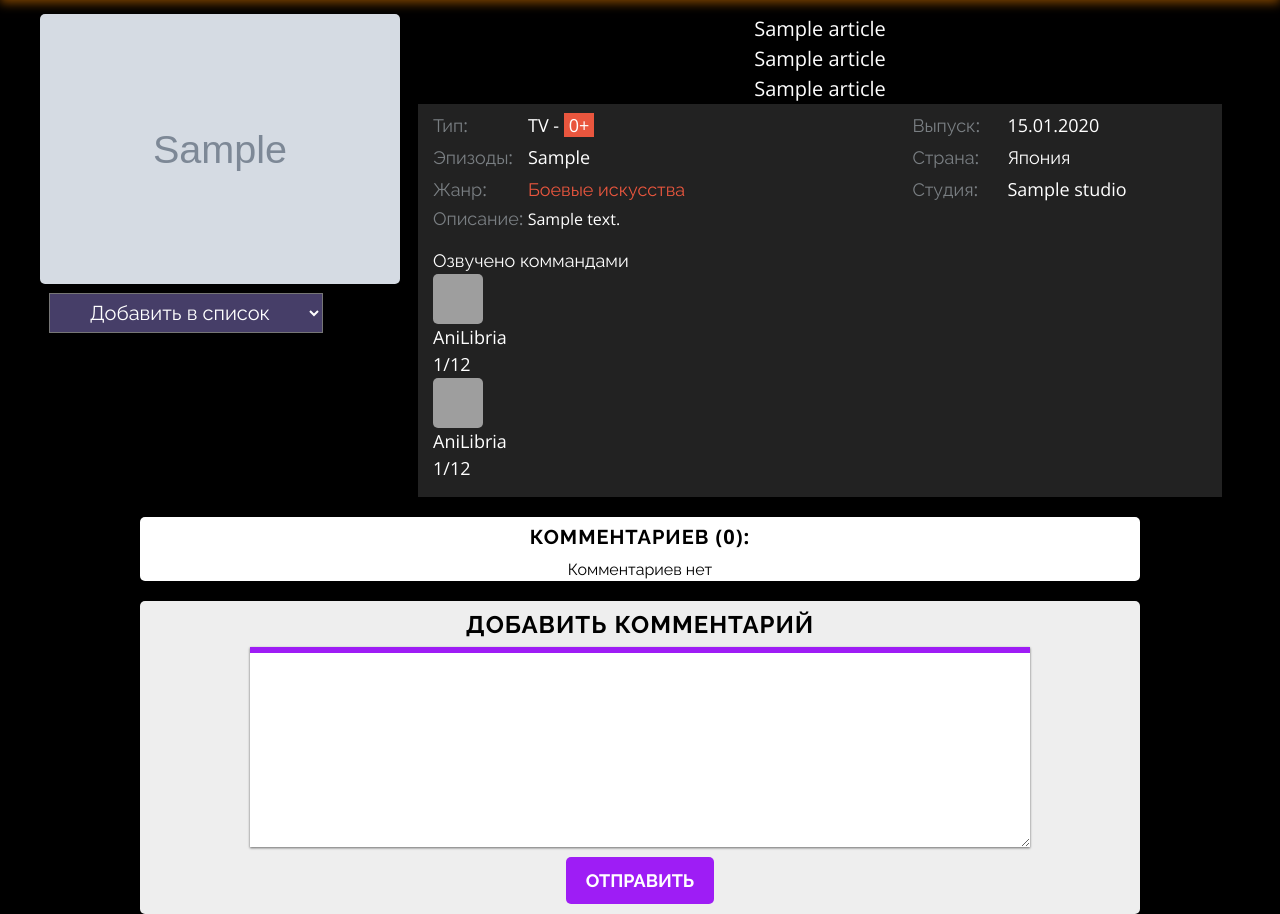
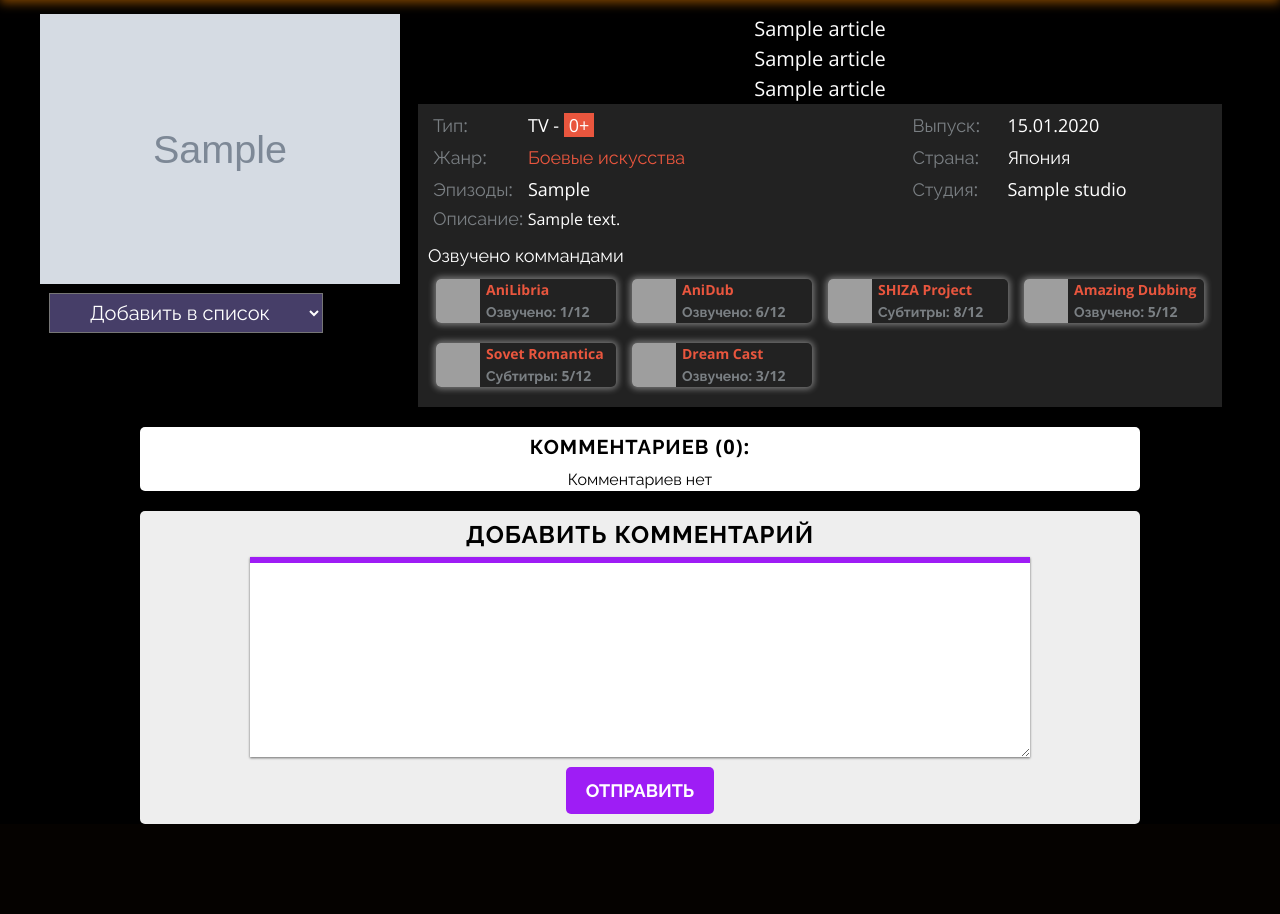
Before and after one commit to lbabaykal/Marena, a Laravel app: page /articles/1 in a window 1280 px wide. Shown: the part 56-970 px from the top of the page. After the commit the page ends 880 px from the top, so only its background shows below. Run offline with Laravel 10, Linux system fonts and the light colour scheme; data comes from the database, SQL or seed files in the repository; tables that the repository leaves empty hold one stand-in row (values such as "Sample post"); grey boxes marked "Sample" are stand-in pictures; grey boxes are pictures that could not be loaded.

Commit message:
Поле is_show теперь status(PUBLISHED,DRAFT,ARCHIVE). Изменена миграция статей. Изменены шаблоны изменения и добавления статей. Добавлен локальный scope для статусов статей. Изменены реквесты для добавления и редактирования статей.

```diff
--- a/app/Http/Controllers/ArticleController.php
+++ b/app/Http/Controllers/ArticleController.php
@@ -47,7 +47,7 @@ class ArticleController extends Controller
     public function filter(): View
     {
         $articles = app()->make(Pipeline::class)
-            ->send(Article::query()->where('is_show', 1))
+            ->send(Article::query()->status('PUBLISHED'))
             ->through([
                 Title::class,
                 Category::class,
--- a/app/Http/Controllers/FolderController.php
+++ b/app/Http/Controllers/FolderController.php
@@ -27,7 +27,6 @@ class FolderController extends Controller
     {
         $articles = app()->make(Pipeline::class)
             ->send(Favorites::query()
-                ->where('is_show', 1)
                 ->where('user_id', auth()->id())
                 ->join('articles', 'favorites.article_id', '=', 'articles.id')
                 ->join('ratings', 'ratings.article_id', '=', 'articles.id')
--- a/app/Http/Controllers/MainController.php
+++ b/app/Http/Controllers/MainController.php
@@ -12,15 +12,15 @@ class MainController extends Controller
     public function __invoke(): View
     {
         $articles_anime = Article::query()
+            ->status('PUBLISHED')
             ->where('category_id', 1)
-            ->where('is_show', 1)
             ->limit(Marena::COUNT_ARTICLES_MAIN)
             ->latest('updated_at')
             ->get();
 
         $articles_dorams = Article::query()
+            ->status('PUBLISHED')
             ->where('category_id', 2)
-            ->where('is_show', 1)
             ->limit(Marena::COUNT_ARTICLES_MAIN)
             ->latest('updated_at')
             ->get();
--- a/app/Http/Requests/Admin/Article/StoreRequest.php
+++ b/app/Http/Requests/Admin/Article/StoreRequest.php
@@ -35,7 +35,7 @@ class StoreRequest extends FormRequest
             'episodes' => ['nullable', 'string', 'max:255'],
             'release' => ['required', 'date', 'after:1980-01-01|', 'before:2100-01-01'],
             'description' => ['nullable', 'string'],
-            'is_show' => ['nullable', 'string'],
+            'status' => ['required', 'in:PUBLISHED,DRAFT,ARCHIVE,DELETED'],
             'is_comment' => ['nullable', 'string'],
             'is_rating' => ['nullable', 'string'],
         ];
--- a/app/Http/Requests/Admin/Article/UpdateRequest.php
+++ b/app/Http/Requests/Admin/Article/UpdateRequest.php
@@ -35,7 +35,7 @@ class UpdateRequest extends FormRequest
             'episodes' => ['nullable', 'string', 'max:255'],
             'release' => ['required', 'date', 'after:1980-01-01|', 'before:2100-01-01'],
             'description' => ['nullable', 'string'],
-            'is_show' => ['nullable', 'string'],
+            'status' => ['required', 'in:PUBLISHED,DRAFT,ARCHIVE,DELETED'],
             'is_comment' => ['nullable', 'string'],
             'is_rating' => ['nullable', 'string'],
         ];
--- a/app/Models/Article.php
+++ b/app/Models/Article.php
@@ -5,6 +5,7 @@ namespace App\Models;
 use Illuminate\Database\Eloquent\Factories\HasFactory;
 use Illuminate\Database\Eloquent\Model;
 use Illuminate\Database\Eloquent\SoftDeletes;
+use Illuminate\Database\Eloquent\Builder;
 
 class Article extends Model
 {
@@ -12,9 +13,17 @@ class Article extends Model
     protected $table = 'articles';
     protected $guarded = false;
     protected $with = ['rating', 'type'];
-
 //    protected $withCount = ['comments'];
 
+    public static function statuses(): \Illuminate\Support\Collection
+    {
+        return collect(['PUBLISHED', 'DRAFT', 'ARCHIVE', 'DELETED']);
+    }
+
+    public function scopeStatus(Builder $query, string $status): Builder
+    {
+        return $query->where('status', $status);
+    }
     public function author() {
         return $this->belongsTo(User::class, 'author_id');
     }
--- a/app/Models/Favorites.php
+++ b/app/Models/Favorites.php
@@ -2,6 +2,7 @@
 
 namespace App\Models;
 
+use Illuminate\Database\Eloquent\Builder;
 use Illuminate\Database\Eloquent\Factories\HasFactory;
 use Illuminate\Database\Eloquent\Model;
 
--- a/app/Policies/Admin/ArticlePolicy.php
+++ b/app/Policies/Admin/ArticlePolicy.php
@@ -17,7 +17,8 @@ class ArticlePolicy
 
     public function view(?User $user, Article $article): Response
     {
-        return $article->is_show === 1 || (isset($user) && $user->role->isAdmin === 1)
+
+        return $article->status === 'PUBLISHED' || (isset($user) && $user->role->isAdmin === 1)
             ? Response::allow()
             : Response::denyWithStatus(403);
     }
--- a/app/Services/FolderService.php
+++ b/app/Services/FolderService.php
@@ -41,7 +41,7 @@ class FolderService
     {
         return Favorites::query()
             ->where('folder_id', $folder->id)
-            ->where('user_id', $folder->user_id)
+            ->where('user_id', auth()->id())
             ->join('articles', 'favorites.article_id', '=', 'articles.id')
             ->join('ratings', 'ratings.article_id', '=', 'articles.id')
             ->join('types', 'types.id', '=', 'articles.type_id')
--- a/public/css/auth.css
+++ b/public/css/auth.css
@@ -74,7 +74,7 @@ body {
     width: 100%;
     height: 100%;
     font-family: 'Open Sans', sans-serif;
-    background: linear-gradient(115deg, #56d8e4 10%, #9f01ea 90%);
+    background: var(--bg-color);
     user-select: none;
 }
 
--- a/public/css/style.css
+++ b/public/css/style.css
@@ -1374,7 +1374,7 @@ button.profile-menu-button {
     width: 30%;
 }
 
-.article_full img {
+.article_full > img {
     width: 100%;
     border-radius: var(--border-radius);
 }
@@ -1468,48 +1468,73 @@ button.profile-menu-button {
     font-size: 18px;
 }
 
-.article_info_teams {
-    width: 100%;
-    background-color: var(--bg-color-3);
-    padding: 15px;
-}
-
 /*--------------TEAMS---------------*/
 .article_info_teams {
-
+    width: 100%;
+    background-color: var(--bg-color-3);
+    padding: 10px;
 }
 
 .teams_container {
-
+    width: 100%;
+    height: 100%;
+    display: flex;
+    flex-direction: row;
+    flex-wrap: wrap;
 }
 
 .team {
-
+    display: flex;
+    flex-direction: row;
+    width: 180px;
+    height: 44px;
+    margin-block: 10px;
+    margin-inline: 8px;
+    box-shadow: 0 0 6px 2px rgba(255, 255, 255, 0.4);
+    border-radius: var(--border-radius);
+    overflow: hidden;
 }
 
 .team_img {
-
+    margin-right: 6px;
 }
 
 .team_img img {
-    width: 50px;
-    height: 50px;
+    width: 44px;
+    height: 44px;
     background: no-repeat;
     background-size: contain;
 }
 
 .team_block {
-
+    width: calc(100% - 50px);
+    font-size: 14px;
+    font-weight: 700;
 }
 
 .team_name {
-
+    color: var(--red-color-2);
+    line-height: 22px;
+    white-space: nowrap;
+    overflow: hidden;
+    text-overflow: ellipsis;
 }
 
 .team_voiced_episodes {
-
-}
-
+    color: var(--gray-color);
+    line-height: 22px;
+    overflow: hidden;
+    text-overflow: ellipsis;
+}
+
+.team:hover {
+    background: var(--white-bg);
+    box-shadow: 0 0 6px 2px rgba(255, 0, 0, 0.4);
+}
+
+.team:hover .team_name {
+    color: var(--black-color);
+}
 /*--------------Rating---------------*/
 .rating_cont {
     padding: 0 2.5%;
--- a/resources/views/admin/article/index.blade.php
+++ b/resources/views/admin/article/index.blade.php
@@ -2,9 +2,11 @@
 @section('content')
     <div class="static_page_cont">
         <div class="static_page_head">
-            <div class="static_page_title">Список статей</div>
+            <a href="{{ route('admin.articles.index') }}" class="static_page_title">Список статей</a>
             @can('create', \App\Models\Article::class)
-            <div class="static_page_add_new"><a href="{{ route('admin.articles.create') }}">+ Добавить статью</a></div>
+            <a href="{{ route('admin.articles.drafts') }}" class="static_page_add_new">Черновики</a>
+            <a href="{{ route('admin.articles.archive') }}" class="static_page_add_new">Архив</a>
+            <a href="{{ route('admin.articles.create') }}" class="static_page_add_new">+ Добавить статью</a>
             @endcan
         </div>
         <div class="static_page_content">
--- a/resources/views/layouts/main/article.blade.php
+++ b/resources/views/layouts/main/article.blade.php
@@ -41,12 +41,7 @@
                                     {{ $article->type->title }} - <div class="info_value_age_limit">{{ $article->age_limit->title }}</div>
                                 </div>
                             </div>
-                            <div class="article_info_line">
-                                @isset($article->episodes)
-                                    <div class="info_key">Эпизоды:</div>
-                                    <div class="info_value">{{ $article->episodes }}</div>
-                                @endisset
-                            </div>
+
                             <div class="article_info_line">
                                 <div class="info_key">Жанр:</div>
                                 <div class="info_value">
@@ -56,6 +51,13 @@
                                         </a>
                                     @endforeach
                                 </div>
+                            </div>
+
+                            <div class="article_info_line">
+                                @isset($article->episodes)
+                                    <div class="info_key">Эпизоды:</div>
+                                    <div class="info_value">{{ $article->episodes }}</div>
+                                @endisset
                             </div>
                         </div>
 
@@ -84,26 +86,66 @@
                         <div>Озвучено коммандами</div>
                         <div class="teams_container">
 
-                            <div class="team">
+                            <a href="#" class="team">
                                 <div class="team_img">
-                                    <img src="{{ asset('storage/no_image.png') }}">
+                                    <img src="{{ asset('teams/anidub.png') }}">
 
                                 </div>
                                 <div class="team_block">
                                     <div class="team_name">AniLibria</div>
-                                    <div class="team_voiced_episodes">1/12</div>
+                                    <div class="team_voiced_episodes">Озвучено: 1/12</div>
                                 </div>
-                            </div>
+                            </a>
 
-                            <div class="team">
+                            <a href="#" class="team">
                                 <div class="team_img">
-                                    <img src="{{ asset('storage/no_image.png') }}">
+                                    <img src="{{ asset('teams/anilibria.jpg') }}">
                                 </div>
                                 <div class="team_block">
-                                    <div class="team_name">AniLibria</div>
-                                    <div class="team_voiced_episodes">1/12</div>
+                                    <div class="team_name">AniDub</div>
+                                    <div class="team_voiced_episodes">Озвучено: 6/12</div>
                                 </div>
-                            </div>
+                            </a>
+
+                            <a href="#" class="team">
+                                <div class="team_img">
+                                    <img src="{{ asset('teams/shiza_project.jpg') }}">
+                                </div>
+                                <div class="team_block">
+                                    <div class="team_name">SHIZA Project</div>
+                                    <div class="team_voiced_episodes">Субтитры: 8/12</div>
+                                </div>
+                            </a>
+
+                            <a href="#" class="team">
+                                <div class="team_img">
+                                    <img src="{{ asset('teams/amazing_dubbing.jpg') }}">
+                                </div>
+                                <div class="team_block">
+                                    <div class="team_name">Amazing Dubbing</div>
+                                    <div class="team_voiced_episodes">Озвучено: 5/12</div>
+                                </div>
+                            </a>
+
+                            <a href="#" class="team">
+                                <div class="team_img">
+                                    <img src="{{ asset('teams/sovet_romantica.jpg') }}">
+                                </div>
+                                <div class="team_block">
+                                    <div class="team_name">Sovet Romantica</div>
+                                    <div class="team_voiced_episodes">Субтитры: 5/12</div>
+                                </div>
+                            </a>
+
+                            <a href="#" class="team">
+                                <div class="team_img">
+                                    <img src="{{ asset('teams/dream_cast.jpg') }}">
+                                </div>
+                                <div class="team_block">
+                                    <div class="team_name">Dream Cast</div>
+                                    <div class="team_voiced_episodes">Озвучено: 3/12</div>
+                                </div>
+                            </a>
 
                         </div>
                     </div>
--- a/routes/web.php
+++ b/routes/web.php
@@ -92,6 +92,13 @@ Route::namespace('App\Http\Controllers\Admin')
     ->middleware(['auth', 'isAdmin'])
     ->group(function () {
         Route::get('/', 'IndexController')->name('index');
+        Route::prefix('articles')
+            ->name('articles.')
+            ->group(function () {
+                Route::get('/drafts', [ArticleController::class, 'drafts'])->name('drafts');
+                Route::get('/archive', [ArticleController::class, 'archive'])->name('archive');
+        });
+
         Route::resources([
             'articles' => ArticleController::class,
             'categories' => CategoryController::class,
```
Also changed, not shown: app/Http/Controllers/Admin/ArticleController.php (+26 -6 lines), resources/views/admin/article/create.blade.php (+10 -5 lines), resources/views/admin/article/edit.blade.php (+8 -3 lines), database/migrations/2023_09_13_100000_create_articles_table.php, 1 other file.
